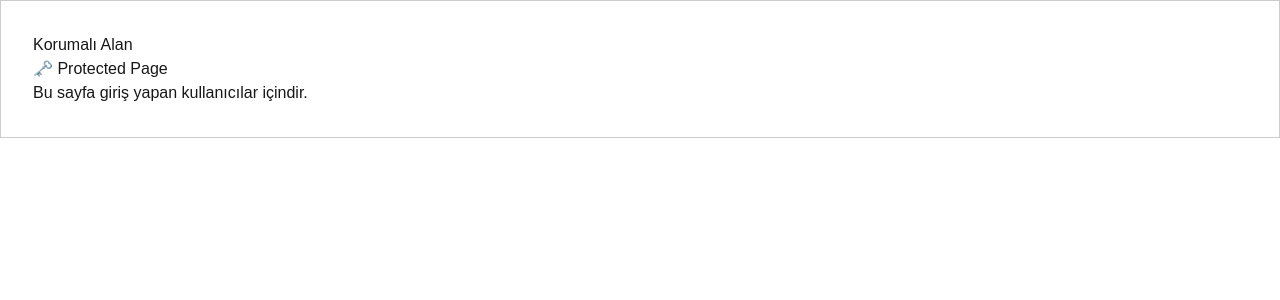
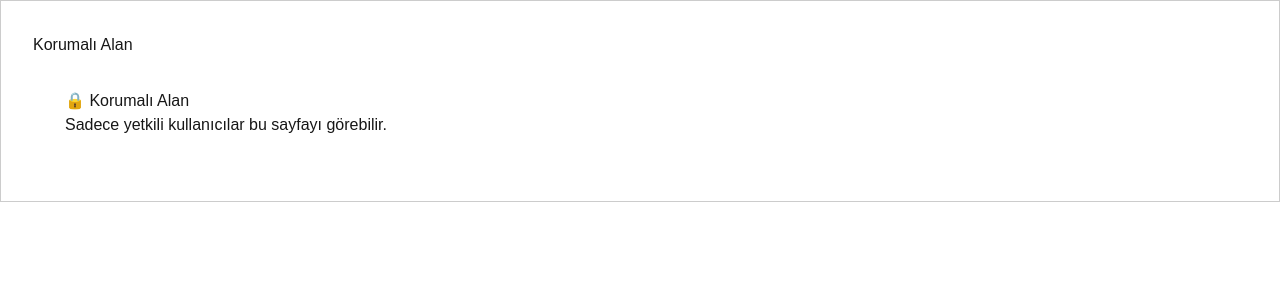
Before and after one commit to mechbuildpro/mechbuild-core-v4, a Next.js app: page /protected in a window 1280 px wide. Shown: the top 300 px of the page. Built offline with nearby package versions, Linux system fonts and the light colour scheme.

Commit message:
Add working dashboard, login, and protected pages

```diff
--- a/src/app/protected/page.tsx
+++ b/src/app/protected/page.tsx
@@ -1,8 +1,8 @@
 export default function ProtectedPage() {
   return (
-    <main>
-      <h1>🗝️ Protected Page</h1>
-      <p>Bu sayfa giriş yapan kullanıcılar içindir.</p>
+    <main style={{ padding: '2rem' }}>
+      <h1>🔒 Korumalı Alan</h1>
+      <p>Sadece yetkili kullanıcılar bu sayfayı görebilir.</p>
     </main>
   );
 }
```
